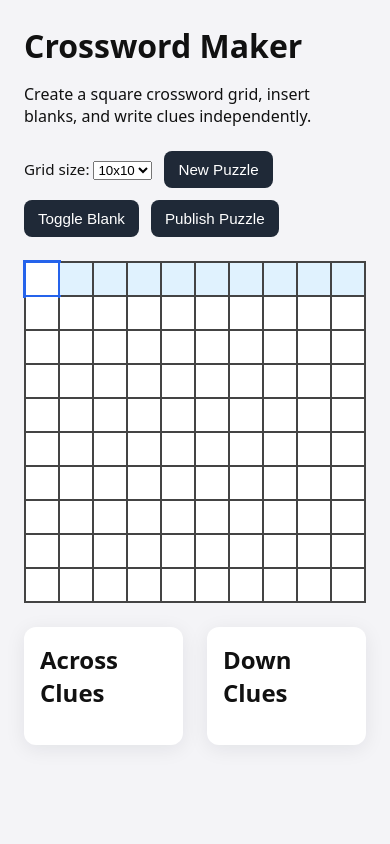
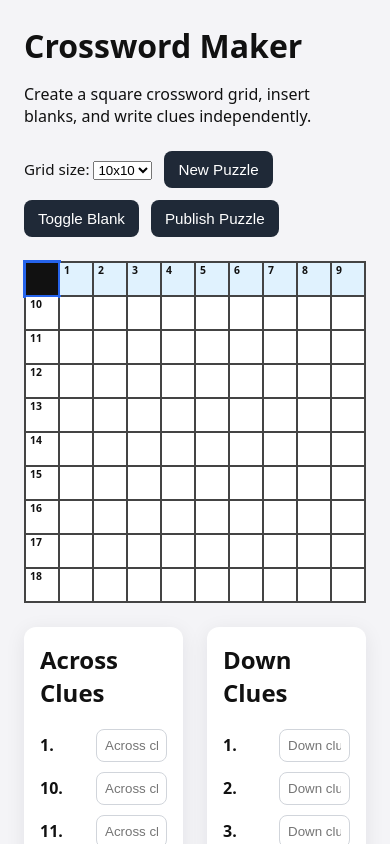
Before and after one commit to EricGunn1/crossword_maker, a plain HTML site: page index.html in a window 390 px wide. Both pictures are taken after a click on the button "Toggle Blank". Shown: the top 844 px of the page. Drawn offline with Linux system fonts and the light colour scheme.

Commit message:
Fix blank-toggle crash, add real crossword clue numbering
resetState destructured buildClueEntries()'s return value with the
wrong keys, leaving state.acrossClues/downClues undefined. renderClues()
then threw during init(), aborting it before any button listeners
(toggle blank, publish, new puzzle, grid resize) were attached.

Replaces the fake row/column clue labels with standard crossword
numbering derived from word-start squares, renders the number in each
grid square, and fixes a CSS specificity clash that let the row/column
highlight override a blank cell's black background.

```diff
--- a/script.js
+++ b/script.js
@@ -31,16 +31,43 @@ function createGridData(size) {
   return cells;
 }
 
-function buildClueEntries(size) {
+function computeClueNumbers(cells, size) {
+  const numbers = Array.from({ length: size }, () => Array(size).fill(null));
   const across = [];
   const down = [];
-  for (let r = 0; r < size; r += 1) {
-    across.push({ number: r + 1, label: `Row ${r + 1}` });
+  let next = 1;
+  for (let row = 0; row < size; row += 1) {
+    for (let col = 0; col < size; col += 1) {
+      if (cells[row][col].blank) continue;
+      const leftBlocked = col === 0 || cells[row][col - 1].blank;
+      const rightOpen = col + 1 < size && !cells[row][col + 1].blank;
+      const startsAcross = leftBlocked && rightOpen;
+      const topBlocked = row === 0 || cells[row - 1][col].blank;
+      const bottomOpen = row + 1 < size && !cells[row + 1][col].blank;
+      const startsDown = topBlocked && bottomOpen;
+      if (!startsAcross && !startsDown) continue;
+      numbers[row][col] = next;
+      if (startsAcross) {
+        let length = 0;
+        for (let c = col; c < size && !cells[row][c].blank; c += 1) length += 1;
+        across.push({ number: next, row, col, length });
+      }
+      if (startsDown) {
+        let length = 0;
+        for (let r = row; r < size && !cells[r][col].blank; r += 1) length += 1;
+        down.push({ number: next, row, col, length });
+      }
+      next += 1;
+    }
   }
-  for (let c = 0; c < size; c += 1) {
-    down.push({ number: c + 1, label: `Col ${c + 1}` });
-  }
-  return { across, down };
+  return { numbers, across, down };
+}
+
+function recomputeClues() {
+  const { numbers, across, down } = computeClueNumbers(state.cells, state.size);
+  state.numbers = numbers;
+  state.acrossClues = across;
+  state.downClues = down;
 }
 
 function resetState(size = 10) {
@@ -48,10 +75,8 @@ function resetState(size = 10) {
   state.direction = 'across';
   state.selected = { row: 0, col: 0 };
   state.cells = createGridData(size);
-  const { acrossClues, downClues } = buildClueEntries(size);
-  state.acrossClues = acrossClues;
-  state.downClues = downClues;
   state.cluesText = { across: {}, down: {} };
+  recomputeClues();
 }
 
 function renderGrid() {
@@ -63,6 +88,13 @@ function renderGrid() {
       cell.className = 'cell';
       if (state.cells[row][col].blank) {
         cell.classList.add('blank');
+      }
+      const number = state.numbers[row][col];
+      if (number) {
+        const numberEl = document.createElement('span');
+        numberEl.className = 'cell-number';
+        numberEl.textContent = number;
+        cell.appendChild(numberEl);
       }
       const input = document.createElement('input');
       input.type = 'text';
@@ -88,16 +120,17 @@ function renderClues() {
   downCluesEl.innerHTML = '';
 
   state.acrossClues.forEach((entry) => {
+    const key = `${entry.row},${entry.col}`;
     const container = document.createElement('div');
     container.className = 'clue-item';
     const label = document.createElement('label');
     label.textContent = `${entry.number}.`;
     const input = document.createElement('input');
     input.type = 'text';
-    input.value = state.cluesText.across[entry.number] || '';
+    input.value = state.cluesText.across[key] || '';
     input.placeholder = `Across clue ${entry.number}`;
     input.addEventListener('input', (event) => {
-      state.cluesText.across[entry.number] = event.target.value;
+      state.cluesText.across[key] = event.target.value;
     });
     container.appendChild(label);
     container.appendChild(input);
@@ -105,16 +138,17 @@ function renderClues() {
   });
 
   state.downClues.forEach((entry) => {
+    const key = `${entry.row},${entry.col}`;
     const container = document.createElement('div');
     container.className = 'clue-item';
     const label = document.createElement('label');
     label.textContent = `${entry.number}.`;
     const input = document.createElement('input');
     input.type = 'text';
-    input.value = state.cluesText.down[entry.number] || '';
+    input.value = state.cluesText.down[key] || '';
     input.placeholder = `Down clue ${entry.number}`;
     input.addEventListener('input', (event) => {
-      state.cluesText.down[entry.number] = event.target.value;
+      state.cluesText.down[key] = event.target.value;
     });
     container.appendChild(label);
     container.appendChild(input);
@@ -228,14 +262,10 @@ function updateGridSizeSelector() {
   }
 }
 
-function anyClueTextAffectedByBlank(row, col, blankValue) {
-  const isBlank = blankValue === true;
-  if (!isBlank) return false;
-  const acrossClueIndex = row;
-  const downClueIndex = col;
-  return Boolean(
-    state.cluesText.across[acrossClueIndex + 1] ||
-    state.cluesText.down[downClueIndex + 1]
+function anyClueTextExists() {
+  return (
+    Object.values(state.cluesText.across).some(Boolean) ||
+    Object.values(state.cluesText.down).some(Boolean)
   );
 }
 
@@ -244,7 +274,7 @@ function handleToggleBlank() {
   const cell = state.cells[row][col];
   if (!cell) return;
   const makingBlank = !cell.blank;
-  if (makingBlank && anyClueTextAffectedByBlank(row, col, true)) {
+  if (makingBlank && anyClueTextExists()) {
     const proceed = window.confirm(
       'Inserting a blank here may impact existing clues already written. Proceed?'
     );
@@ -254,14 +284,8 @@ function handleToggleBlank() {
   if (makingBlank) {
     cell.letter = '';
   }
+  recomputeClues();
   renderGrid();
-  refreshClueEntries();
-}
-
-function refreshClueEntries() {
-  const { acrossClues, downClues } = buildClueEntries(state.size);
-  state.acrossClues = acrossClues;
-  state.downClues = downClues;
   renderClues();
 }
 
@@ -274,19 +298,28 @@ function publishPuzzle() {
       const cell = document.createElement('div');
       cell.className = 'cell';
       if (state.cells[row][col].blank) cell.classList.add('blank');
+      const number = state.numbers[row][col];
+      if (number) {
+        const numberEl = document.createElement('span');
+        numberEl.className = 'cell-number';
+        numberEl.textContent = number;
+        cell.appendChild(numberEl);
+      }
       publishedGrid.appendChild(cell);
     }
   }
   publishedAcross.innerHTML = '';
   publishedDown.innerHTML = '';
   state.acrossClues.forEach((entry) => {
+    const key = `${entry.row},${entry.col}`;
     const item = document.createElement('li');
-    item.textContent = state.cluesText.across[entry.number] || '...';
+    item.textContent = `${entry.number}. ${state.cluesText.across[key] || '...'}`;
     publishedAcross.appendChild(item);
   });
   state.downClues.forEach((entry) => {
+    const key = `${entry.row},${entry.col}`;
     const item = document.createElement('li');
-    item.textContent = state.cluesText.down[entry.number] || '...';
+    item.textContent = `${entry.number}. ${state.cluesText.down[key] || '...'}`;
     publishedDown.appendChild(item);
   });
 }
--- a/styles.css
+++ b/styles.css
@@ -86,6 +86,17 @@ button:hover {
   cursor: pointer;
 }
 
+.cell-number {
+  position: absolute;
+  top: 2px;
+  left: 4px;
+  font-size: 0.65rem;
+  font-weight: 700;
+  line-height: 1;
+  color: #111;
+  pointer-events: none;
+}
+
 .cell input {
   width: 100%;
   height: 100%;
@@ -110,7 +121,7 @@ button:hover {
   outline-color: #ef4444;
 }
 
-.cell.highlight {
+.cell.highlight:not(.blank) {
   background: #e0f2fe;
 }
 
@@ -179,5 +190,6 @@ button:hover {
 
 .published-clues ol {
   margin: 0;
-  padding-left: 22px;
+  padding-left: 0;
+  list-style: none;
 }
```
